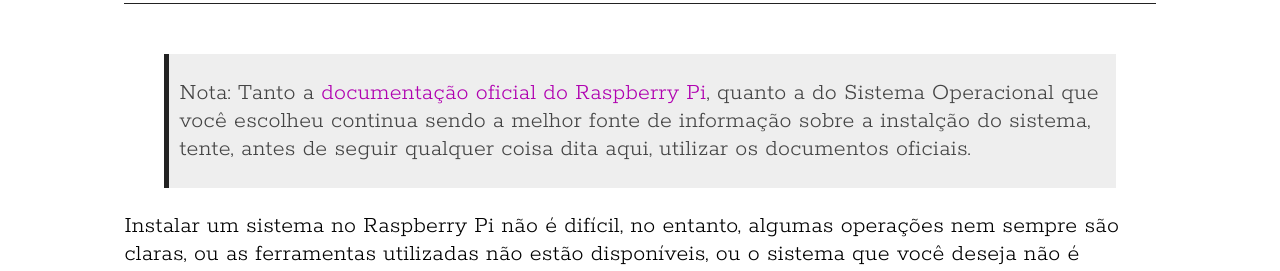
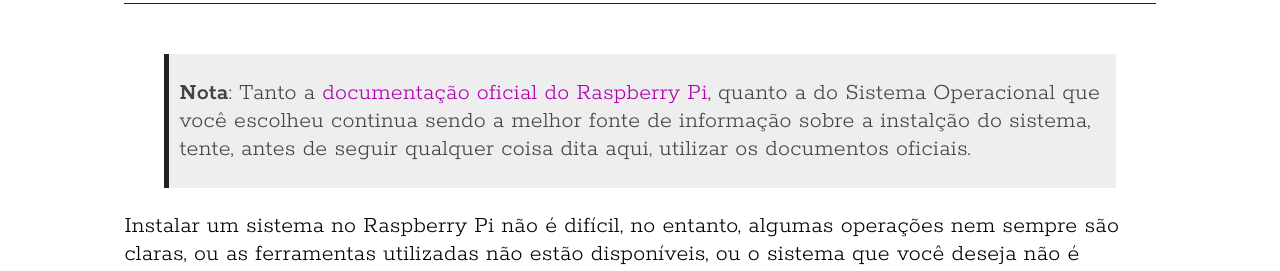
Before and after one commit to rafasgj/rafaeljeffman.com, a Jekyll site: the page built from raspberry/os-installation.md, in a window 1280 px wide. Shown: the part 427-698 px from the top of the page. Built offline with Jekyll 4.4.1, drawn with Linux system fonts in a browser that asks for light colours; nearby versions of some CDN libraries; some web fonts are replaced.

Commit message:
Fix bold links font weight.

```diff
--- a/_sass/typography.scss
+++ b/_sass/typography.scss
@@ -80,6 +80,10 @@ $normal-font-size: 24px;
 a {
   color: $link-color;
   text-decoration: none;
+}
+
+strong {
+  font-weight: 600 !important;
 }
 
 p {
```
